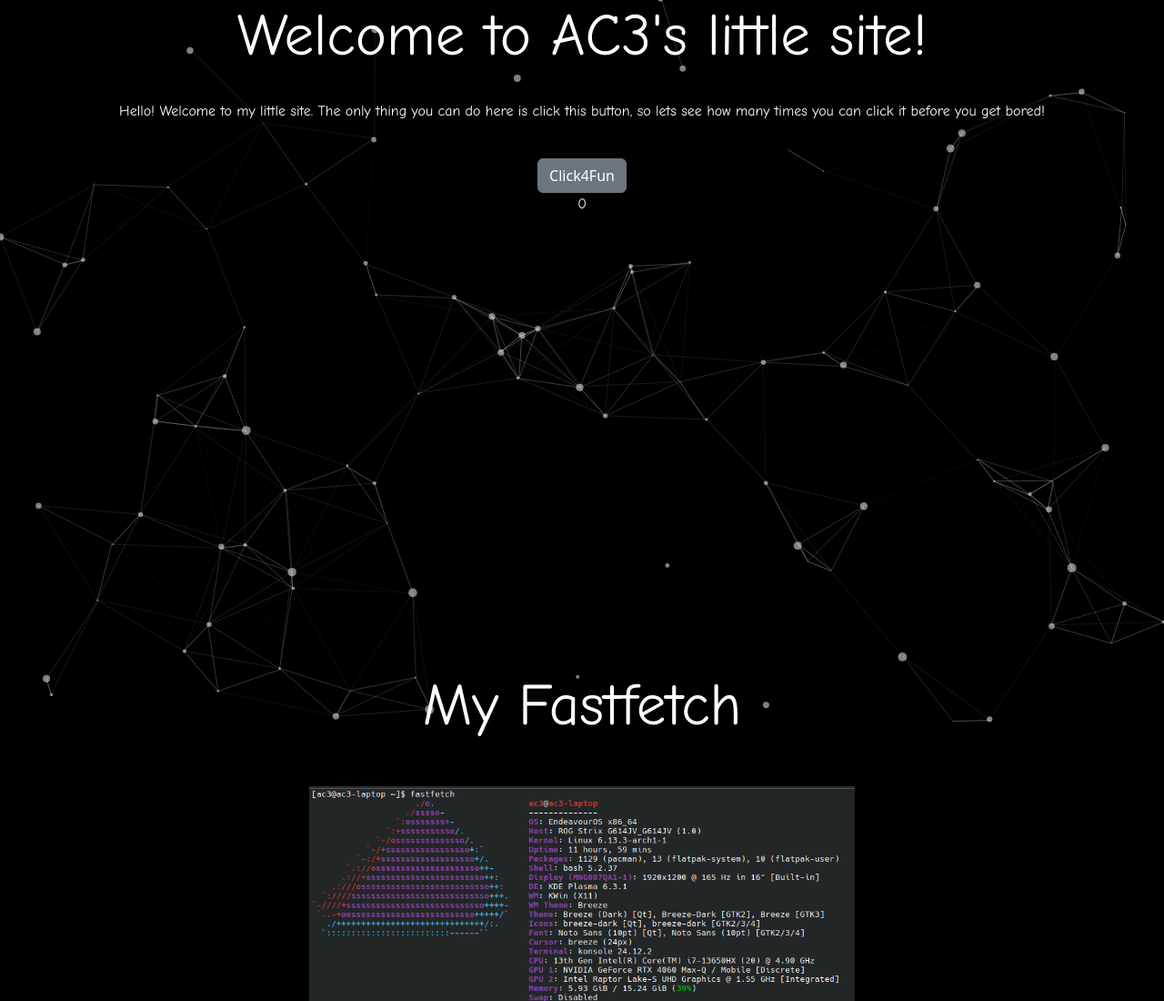
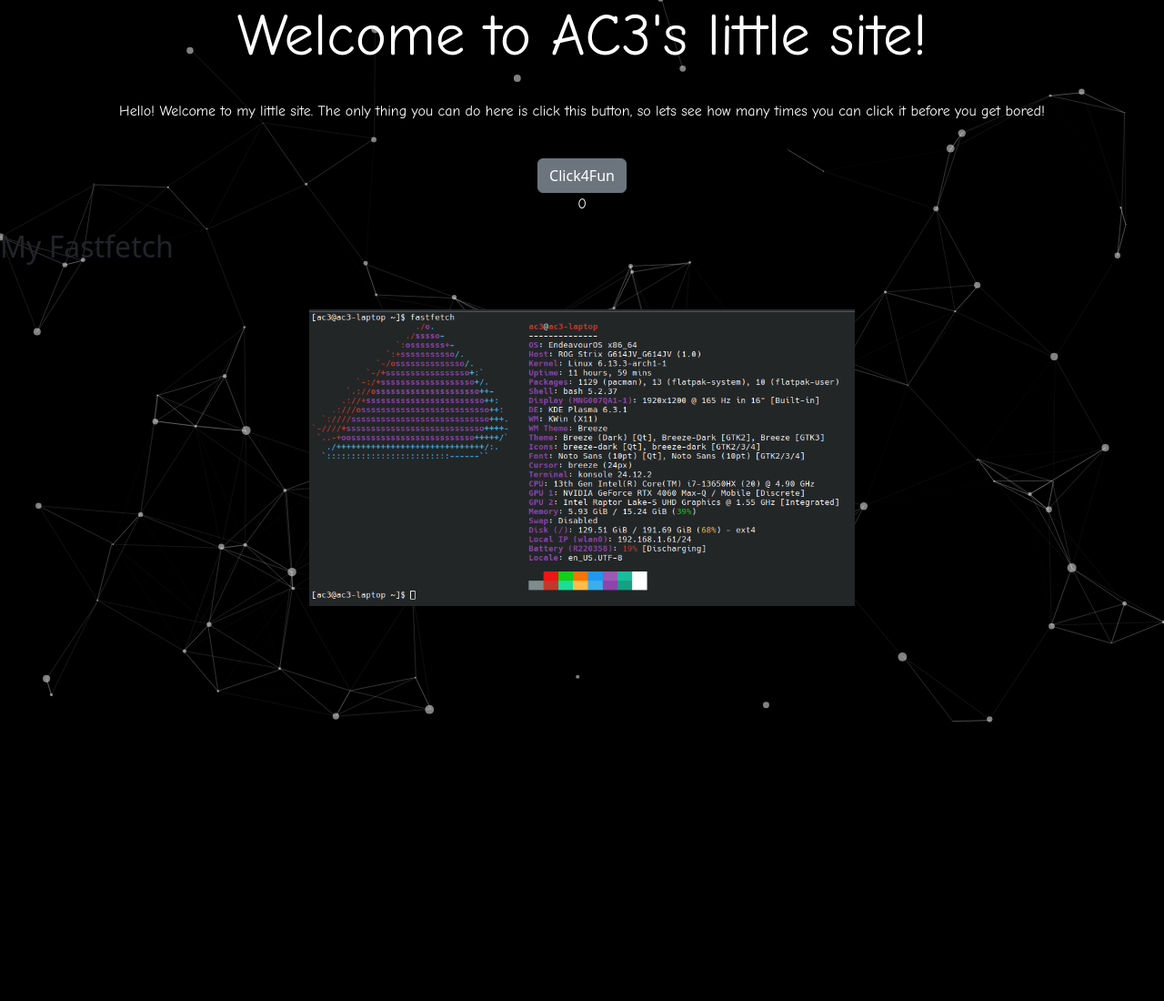
Before and after one commit to AC3GT/FunnyButton, a plain HTML site: page index.html in a window 1280 px wide. Shown: the top 1100 px of the page at 91% size. After the commit the page ends 800 px from the top, so only its background shows below. Drawn offline with nearby package versions, Linux system fonts and the light colour scheme.

Commit message:
Update index.html

```diff
--- a/index.html
+++ b/index.html
@@ -18,9 +18,7 @@
       <button onclick="Click()" type="button" class="btn btn-secondary">Click4Fun</button>
       <p id="press"></p>
     </div>
-    <header>
-      <h1>My Fastfetch</h1>
-    </header>
+    <h2>My Fastfetch</h2>
     <nav class="container">
       <img src="https://github.com/AC3GT/FunnyButton/blob/main/fastfetch.png?raw=true" width="600px"/> <br><br>
     </nav>
```
